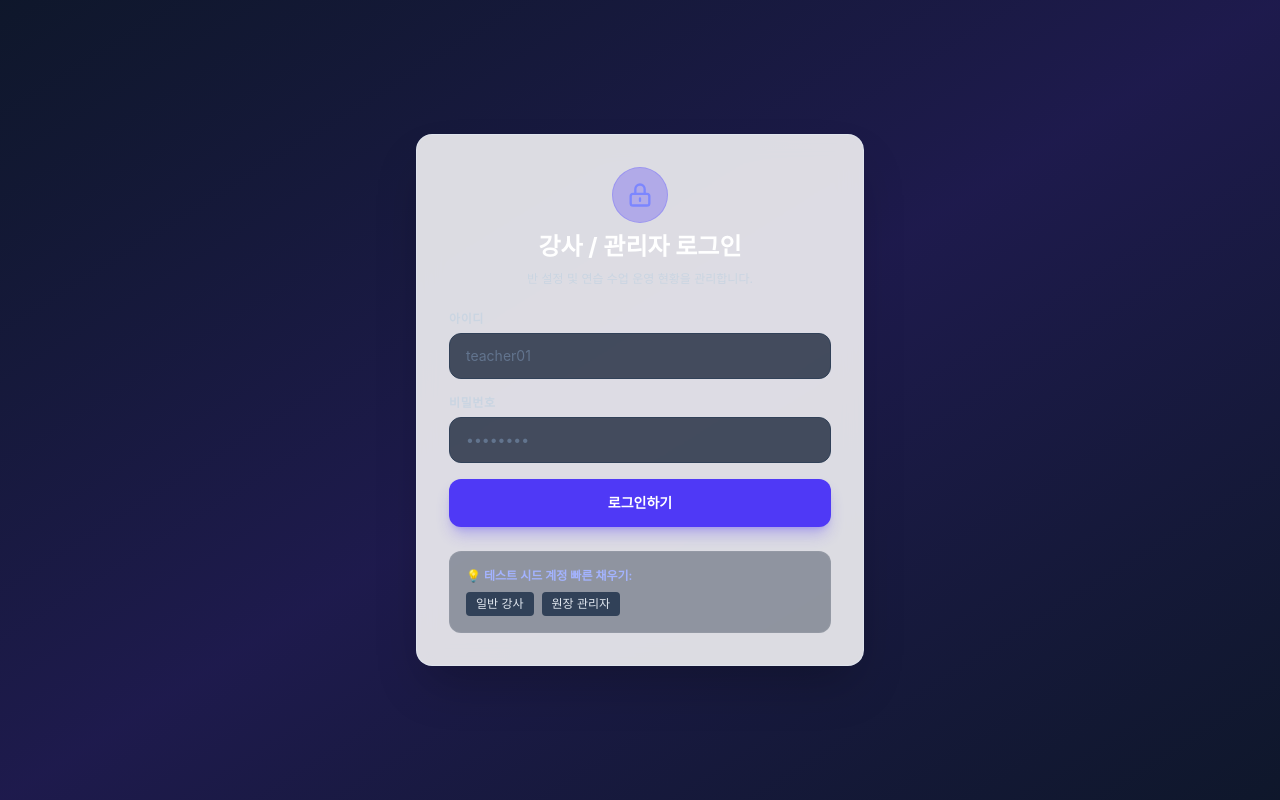
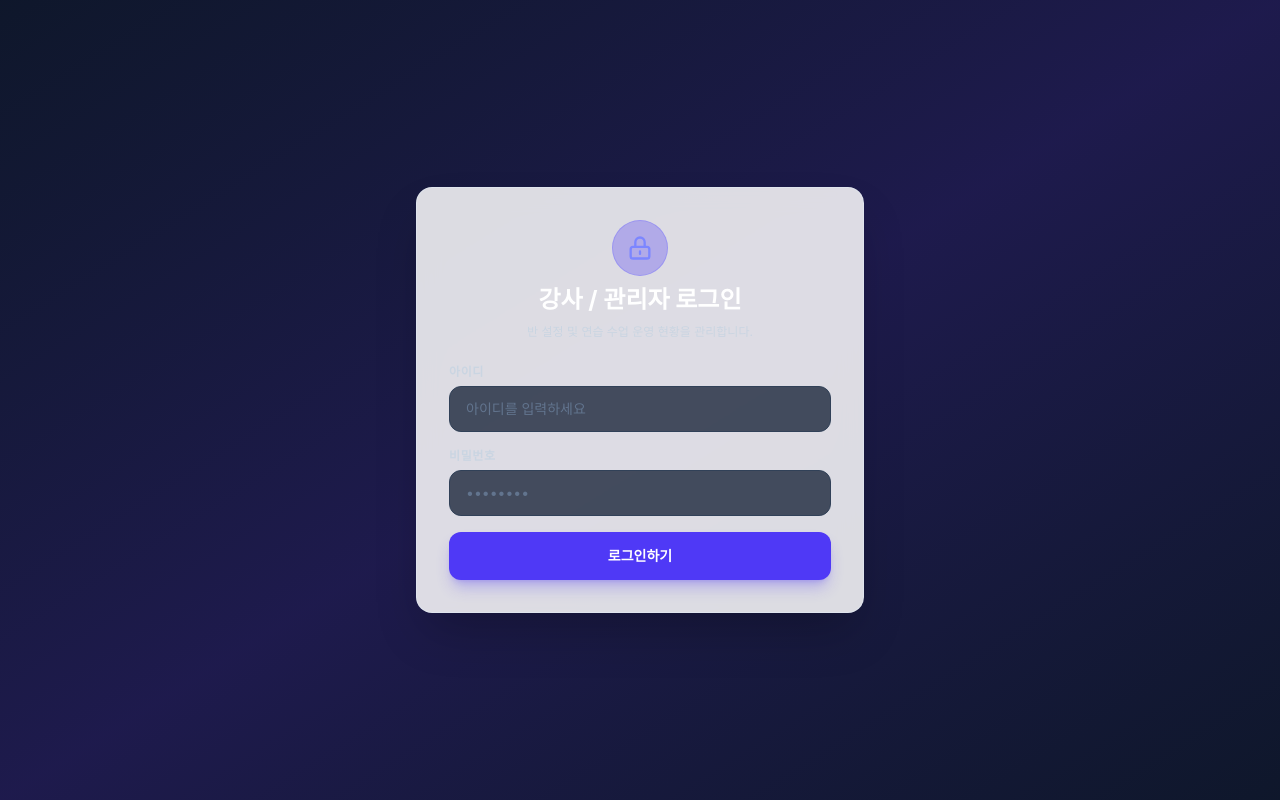
Before and after one commit to jinrd/skb_workbook, a Next.js app: page /teacher/login in a window 1280 px wide. Built offline with nearby package versions, Linux system fonts and the light colour scheme.

Commit message:
테스트 삭제

```diff
--- a/src/app/page.tsx
+++ b/src/app/page.tsx
@@ -19,9 +19,8 @@ export default function HomePage() {
           이름과 개인 PIN 인증 후 연습 결과를 제출해 주세요.
         </p>
 
-        {/* 테스트용 빠른 이동 카드 */}
+        {/* 강사 로그인 진입 카드 */}
         <div className="space-y-3 pt-2">
-          {/* 강사 로그인 진입 */}
           <Link
             href="/teacher/login"
             className="w-full flex items-center justify-between p-4 rounded-xl bg-indigo-600 hover:bg-indigo-500 text-white font-semibold text-sm transition-all duration-200 shadow-lg shadow-indigo-600/30"
@@ -36,25 +35,6 @@ export default function HomePage() {
               <path strokeLinecap="round" strokeLinejoin="round" strokeWidth="2" d="M9 5l7 7-7 7" />
             </svg>
           </Link>
-
-          {/* 샘플 반 QR 테스트 진입 */}
-          <Link
-            href="/join/hair-cut-class-a-token"
-            className="w-full flex items-center justify-between p-4 rounded-xl bg-slate-800/80 hover:bg-slate-700/80 border border-slate-700 text-white text-sm font-medium transition-all duration-200"
-          >
-            <div className="flex items-center gap-3 text-left">
-              <svg className="w-5 h-5 text-emerald-400" fill="none" stroke="currentColor" viewBox="0 0 24 24">
-                <path strokeLinecap="round" strokeLinejoin="round" strokeWidth="2" d="M12 4v16m8-8H4" />
-              </svg>
-              <div>
-                <div className="text-xs text-emerald-400 font-semibold">학생 QR 테스트 (헤어 커트 A반)</div>
-                <div className="text-xs text-slate-400">QR 코드 스캔 접속 화면 체험하기</div>
-              </div>
-            </div>
-            <svg className="w-4 h-4 text-slate-400" fill="none" stroke="currentColor" viewBox="0 0 24 24">
-              <path strokeLinecap="round" strokeLinejoin="round" strokeWidth="2" d="M9 5l7 7-7 7" />
-            </svg>
-          </Link>
         </div>
 
         {/* 푸터 영역 */}
--- a/src/app/teacher/login/page.tsx
+++ b/src/app/teacher/login/page.tsx
@@ -42,11 +42,6 @@ export default function TeacherLoginPage() {
     }
   };
 
-  const handleQuickFill = (fillLoginId: string) => {
-    setLoginId(fillLoginId);
-    setPassword(fillLoginId === 'admin' ? 'admin1234!' : 'teacher1234!');
-  };
-
   return (
     <div className="flex flex-col min-h-screen items-center justify-center p-6 bg-gradient-to-br from-slate-900 via-indigo-950 to-slate-900 text-white">
       <div className="w-full max-w-md p-8 rounded-2xl glass-panel shadow-2xl backdrop-blur-xl border border-white/10 space-y-6">
@@ -84,7 +79,7 @@ export default function TeacherLoginPage() {
               required
               value={loginId}
               onChange={(e) => setLoginId(e.target.value)}
-              placeholder="teacher01"
+              placeholder="아이디를 입력하세요"
               className="w-full px-4 py-3 rounded-xl bg-slate-800/80 border border-slate-700 text-white placeholder-slate-500 text-sm focus:outline-none focus:ring-2 focus:ring-indigo-500 focus:border-transparent transition-all"
             />
           </div>
@@ -121,27 +116,6 @@ export default function TeacherLoginPage() {
             )}
           </button>
         </form>
-
-        {/* 테스트용 빠른 입력 퀵버튼 힌트 카드 */}
-        <div className="p-4 rounded-xl bg-slate-800/40 border border-white/5 space-y-2 text-xs text-slate-400">
-          <p className="font-semibold text-indigo-300">💡 테스트 시드 계정 빠른 채우기:</p>
-          <div className="flex gap-2">
-            <button
-              type="button"
-              onClick={() => handleQuickFill('teacher01')}
-              className="px-2.5 py-1 rounded bg-slate-700 hover:bg-slate-600 text-slate-200 text-xs transition-colors"
-            >
-              일반 강사
-            </button>
-            <button
-              type="button"
-              onClick={() => handleQuickFill('admin')}
-              className="px-2.5 py-1 rounded bg-slate-700 hover:bg-slate-600 text-slate-200 text-xs transition-colors"
-            >
-              원장 관리자
-            </button>
-          </div>
-        </div>
       </div>
     </div>
   );
```
Also changed, not shown: 1 other file (tests, documents, lock files or other folders).
